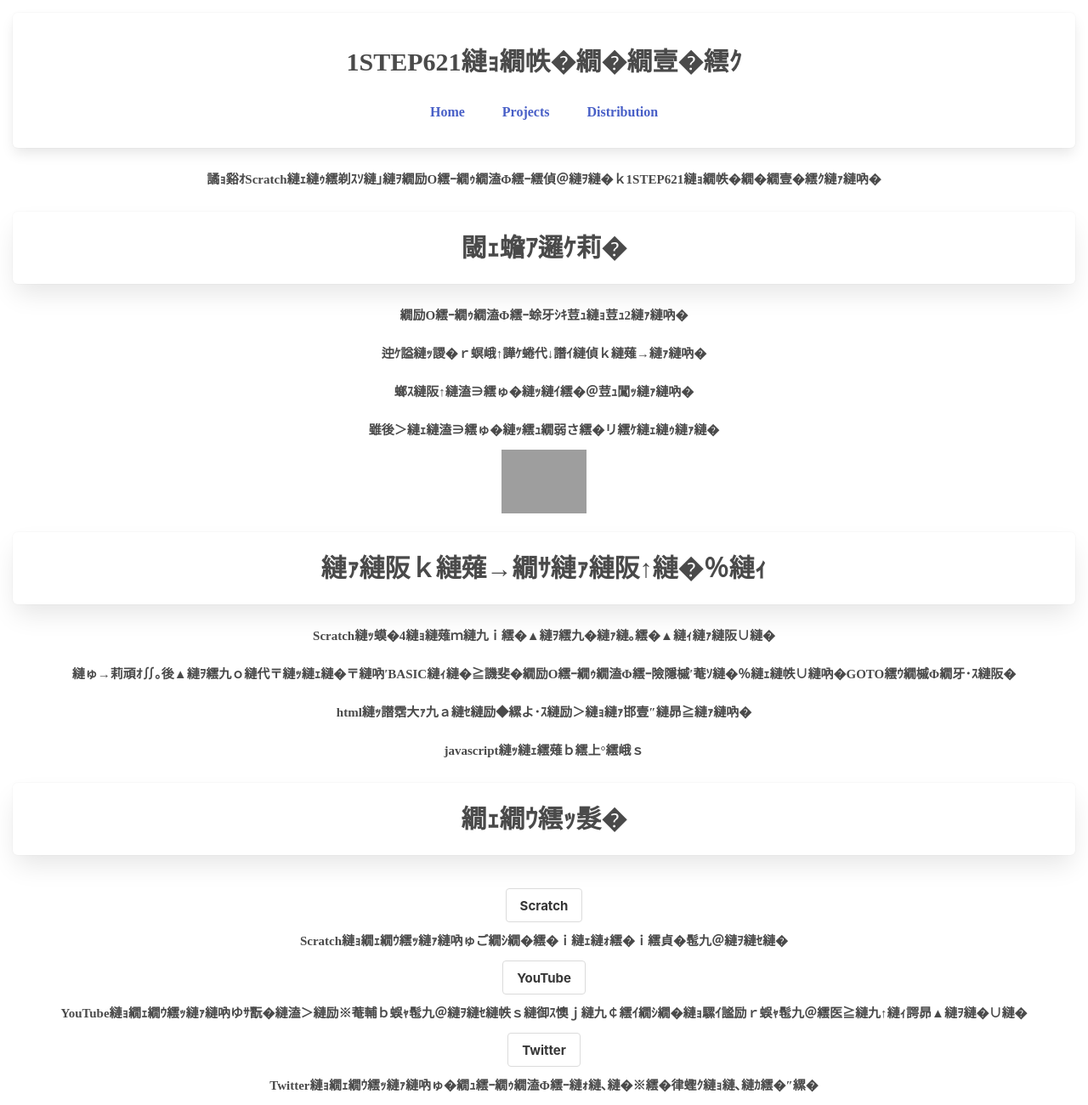
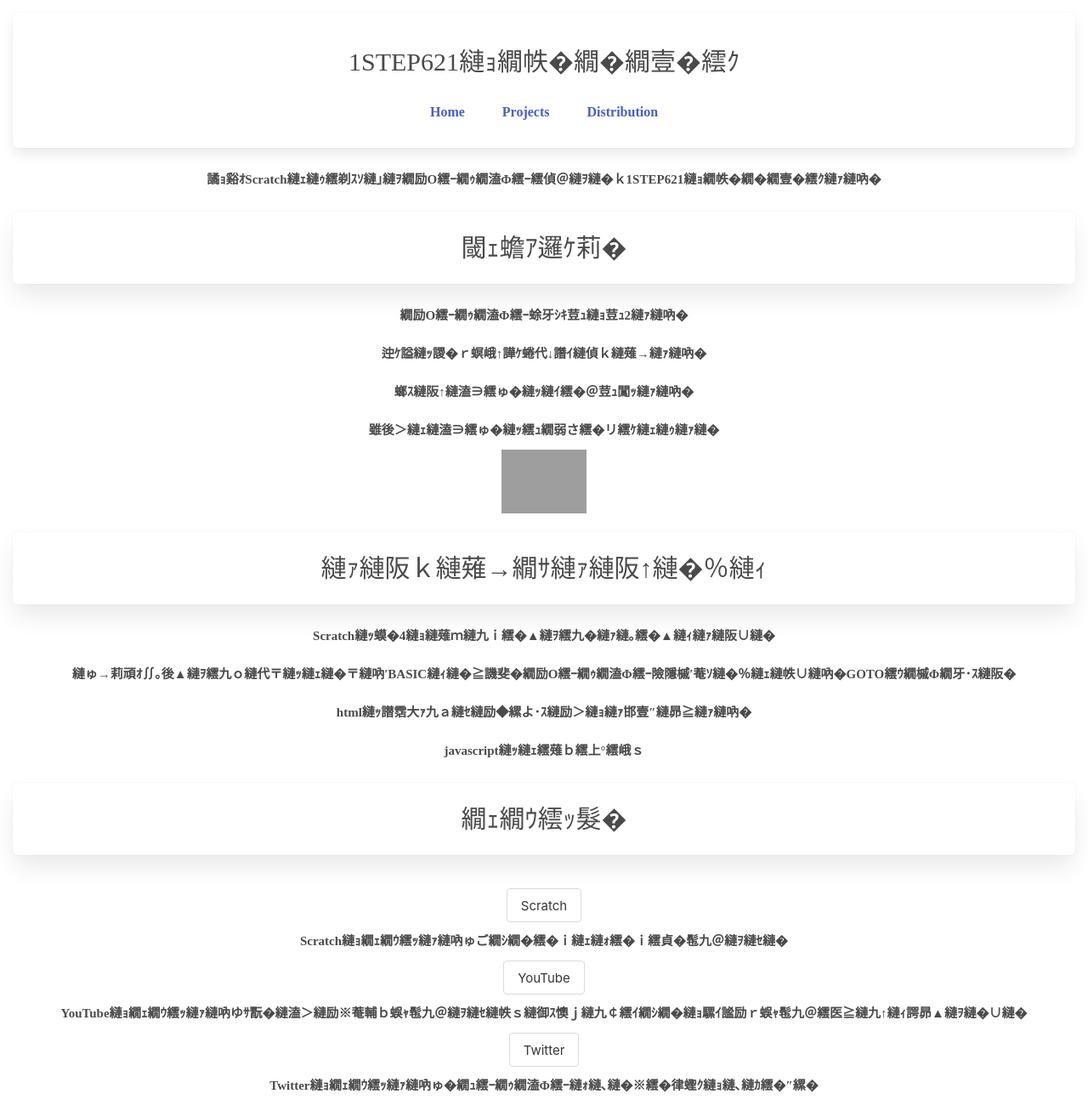
Before and after one commit to 1STEP621/1step621.github.io, a PHP site: page / in a window 1280 px wide. Shown: the whole page at 85% size. Run offline with PHP 8.4, Linux system fonts and the light colour scheme; grey boxes are pictures that could not be loaded.

Commit message:
Update StyleSheet.css

```diff
--- a/StyleSheet.css
+++ b/StyleSheet.css
@@ -8,13 +8,11 @@
 h1{
   font-size: 30px;
   padding: 15px;
-  font-weight: Bold;
 }
 
 p{
   font-size: 15px;
   line-height: 3em;
-  font-weight: Bold;
 }
 
 /*ヘッダー*/
```
